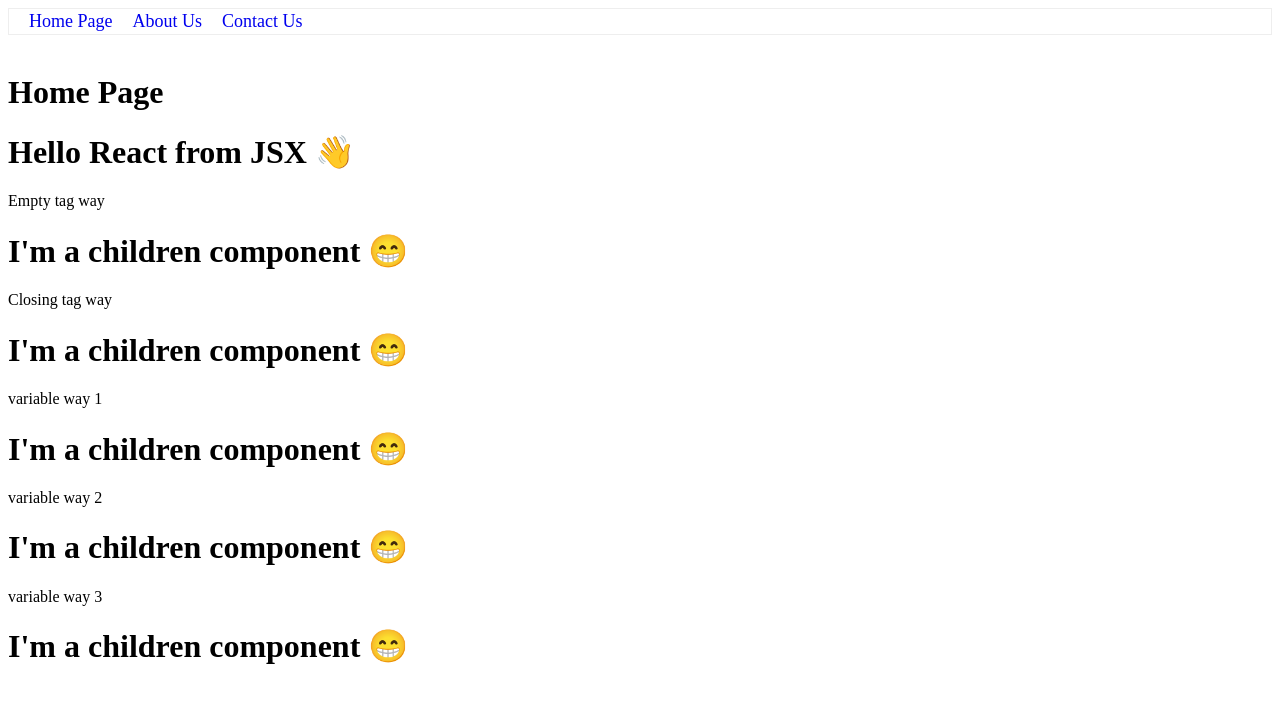
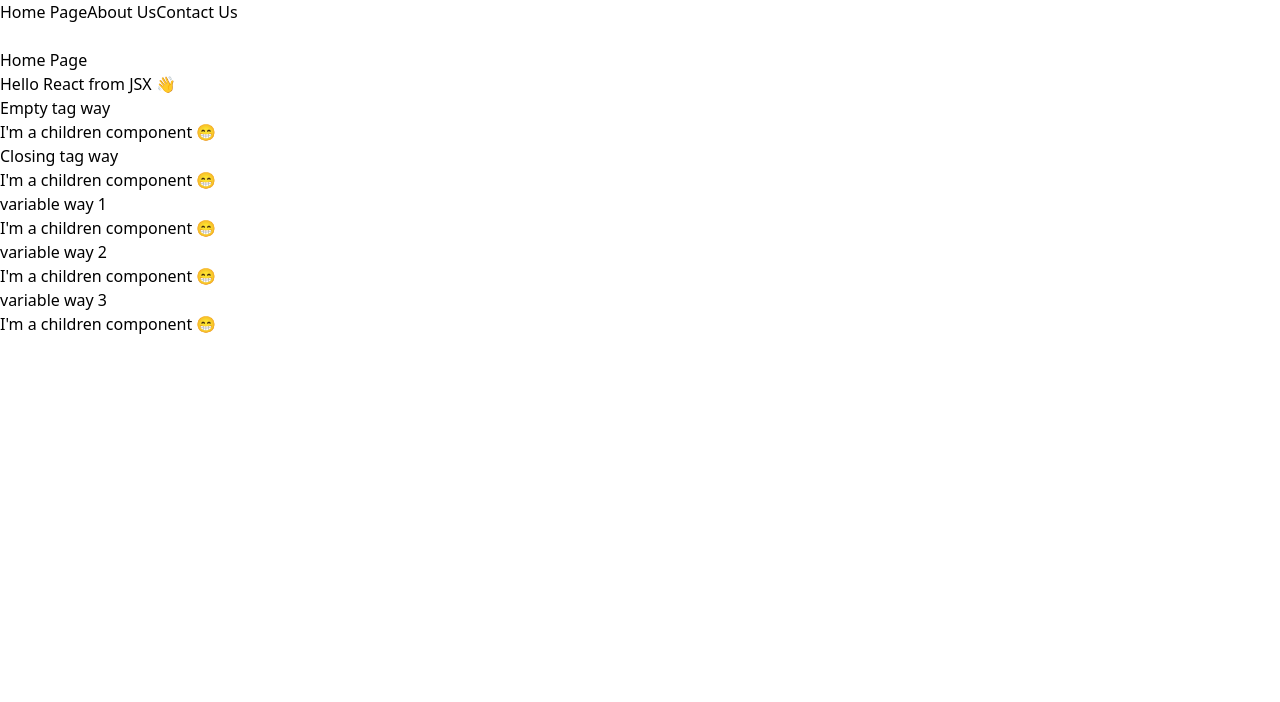
Before and after one commit to ibratnawaz/react-revision, a React (Vite) app: page / in a window 1280 px wide. Shown: the top 702 px of the page. Built offline with nearby package versions, Linux system fonts and the light colour scheme.

Commit message:
feat: setup tailwind css in project

```diff
--- a/package.json
+++ b/package.json
@@ -19,7 +19,9 @@
   "homepage": "https://github.com/ibratnawaz/react-revision#readme",
   "devDependencies": {
     "parcel": "^2.9.3",
-    "process": "^0.11.10"
+    "postcss": "^8.4.27",
+    "process": "^0.11.10",
+    "tailwindcss": "^3.3.3"
   },
   "dependencies": {
     "react": "^18.2.0",
--- /dev/null
+++ b/src/index.css
@@ -0,0 +1,3 @@
+@tailwind base;
+@tailwind components;
+@tailwind utilities;
--- a/src/index.html
+++ b/src/index.html
@@ -4,7 +4,7 @@
 		<meta charset="UTF-8" />
 		<meta name="viewport" content="width=device-width, initial-scale=1.0" />
 		<title>React Training</title>
-		<link rel="stylesheet" href="./style.css" />
+		<link rel="stylesheet" href="./index.css" />
 	</head>
 
 	<body>
--- a/src/style.css
+++ /dev/null
@@ -1,11 +0,0 @@
-.nav-header {
-  padding: 2px 10px;
-  border: 1px solid #eee;
-}
-
-.nav-header a {
-  text-decoration: none;
-  cursor: pointer;
-  font-size: 18px;
-  padding: 0 10px;
-}
--- /dev/null
+++ b/tailwind.config.js
@@ -0,0 +1,8 @@
+/** @type {import('tailwindcss').Config} */
+module.exports = {
+	content: ['./src/**/*.{html,js,ts,jsx,tsx}'],
+	theme: {
+		extend: {}
+	},
+	plugins: []
+};
```
Also changed, not shown: .postcssrc (added), 1 other file (tests, documents, lock files or other folders).
